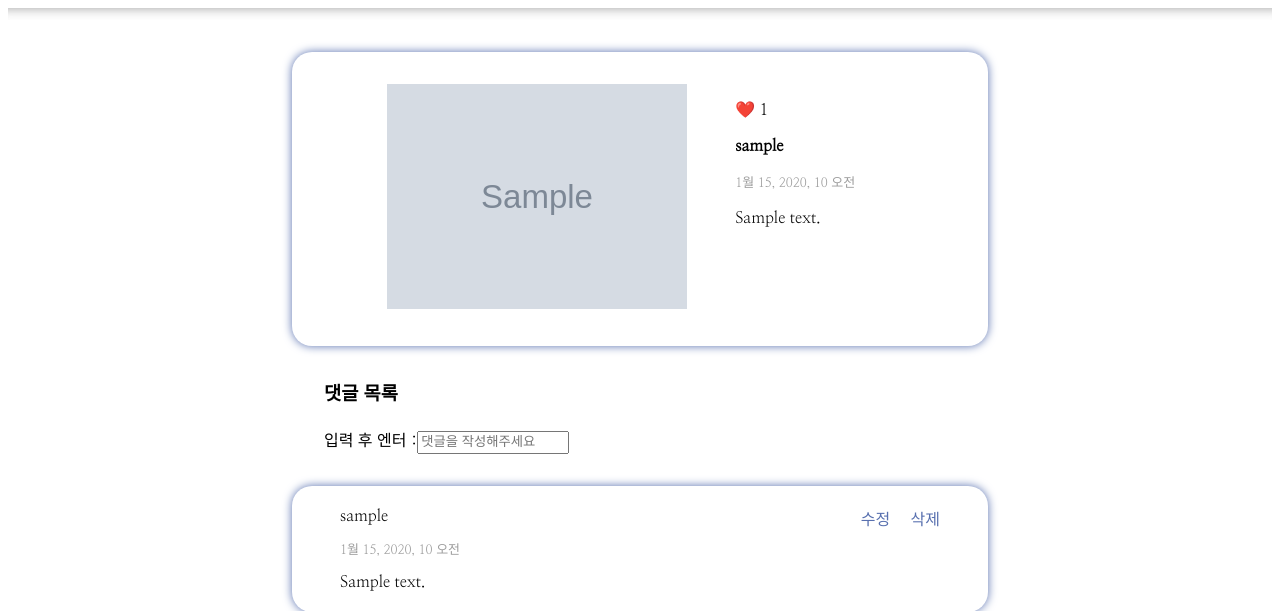
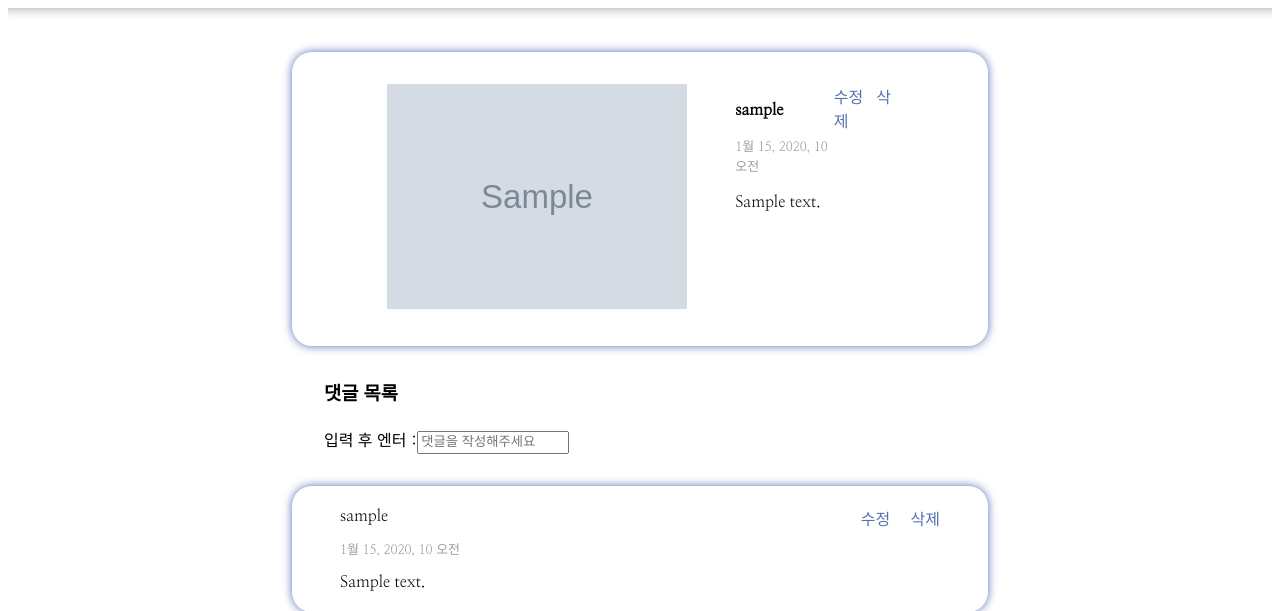
Before and after one commit to yujin113/LikeLion08_CrudProject, a Django app: template crudapp/templates/detail.html in a window 1280 px wide. Shown: the part 121-732 px from the top of the page. Run offline with Django 3.2, Linux system fonts and the light colour scheme; tables that the repository leaves empty hold one stand-in row (values such as "Sample post"); the template is opened without the code that fills it: values that come from a table or form of the project are taken from there, most other values are stand-ins (such as "Sample title", 1, 10 or a date in 2020); grey boxes marked "Sample" are stand-in pictures; data that the repository does not hold is empty.

Commit message:
css 수정

```diff
--- a/crudapp/templates/detail.html
+++ b/crudapp/templates/detail.html
@@ -20,6 +20,7 @@
       }
       section {
         display: flex;
+        flex-grow: 0;
         width: 80%;
         text-align: left;
       }
@@ -47,6 +48,12 @@
       .comment .date {
         margin-bottom: 1em;
       }
+      .btn {
+        order: 2;
+      }
+      section main {
+        flex-grow: 2;
+      }
     </style>
   </head>
   <body>
@@ -57,21 +64,7 @@
           <img src="{{post.image.url}}" />
           {% endif %}
         </aside>
-        <main>
-          {% if user.is_authenticated %}
-            {% if like %}
-              <a href="{% url 'like' post.id %}"><p>❤️ {{ post.like_count }}</p></a>
-            {% else %}
-              <a href="{% url 'like' post.id %}"><p>🤍 {{ post.like_count }}</p></a>
-            {% endif %}
-          {% else %}
-            {% if like %}
-              <p>❤️ {{ post.like_count }}</p>
-            {% else %}
-              <p>🤍 {{ post.like_count }}</p>
-            {% endif %}
-          {% endif %}
-          {% if user.is_authenticated and user.username == post.user.username %}
+        <div class="btn">
           <span>
             <a class="edit" href="{% url 'postupdate' post.id %}">수정</a>
           </span>
@@ -84,6 +77,36 @@
               >삭제</a
             >
           </span>
+        </div>
+        <main>
+          <div>
+            {% if user.is_authenticated %}
+              {% if like %}
+                <a href="{% url 'like' post.id %}"><span>❤️ {{ post.like_count }}</span></a>
+              {% else %}
+                <a href="{% url 'like' post.id %}"><span>🤍 {{ post.like_count }}</span></a>
+              {% endif %}
+            {% else %}
+              {% if not like %}
+                <span>❤️ {{ post.like_count }}</span>
+              {% endif %}
+            {% endif %}
+          </div>
+          {% if user.is_authenticated and user.username == post.user.username %}
+          <!-- <div class="btn">
+            <span>
+              <a class="edit" href="{% url 'postupdate' post.id %}">수정</a>
+            </span>
+            &nbsp;
+            <span>
+              <a
+                class="edit"
+                href="{% url 'postdelete' post.id %}"
+                onclick="return confirm('정말 삭제하시겠습니까?')"
+                >삭제</a
+              >
+            </span>
+          </div> -->
           {% endif %}
           <p class="writer">{{post.user.username}}</p>
           <p class="date">{{post.created_at}}</p>
```
